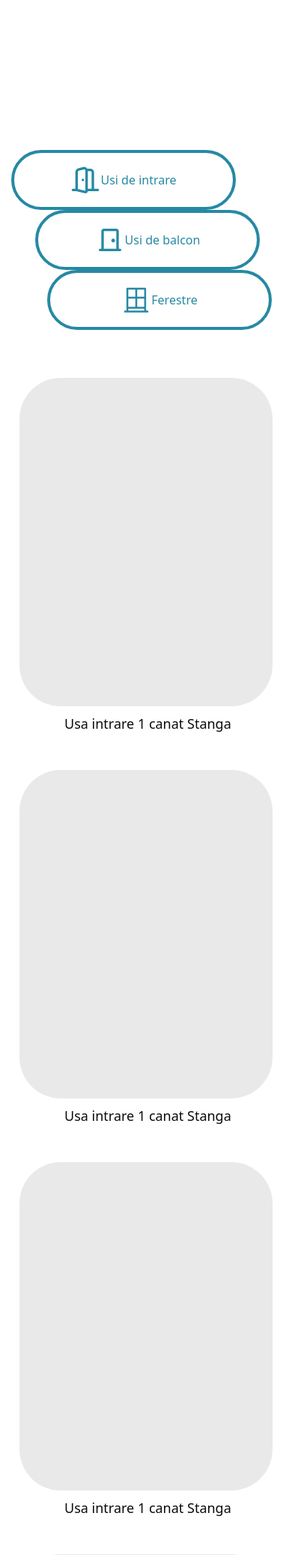
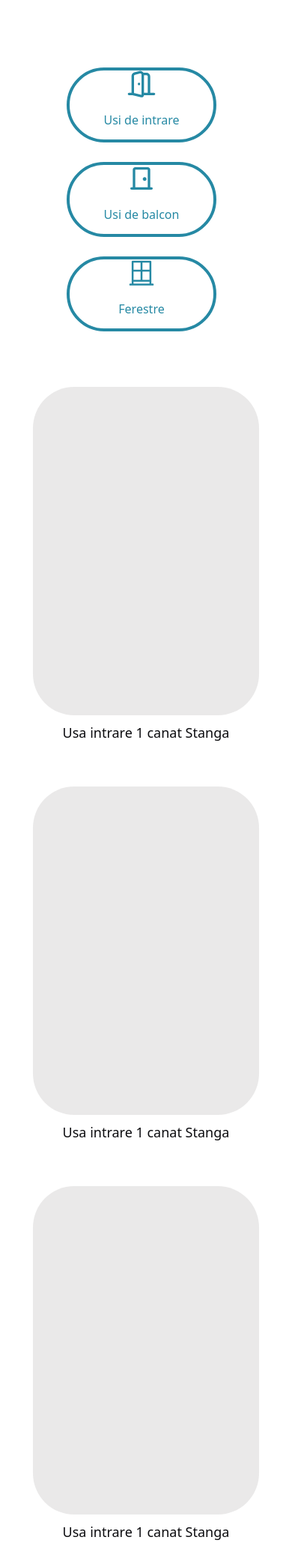
Before and after one commit to deiu25/aplast-site-configurator, a PHP site: page /itemSelect.php in a window 390 px wide. Shown: the part 60-2134 px from the top of the page at 75% size. Run offline with PHP 8.4, Linux system fonts and the light colour scheme; some web fonts are replaced.

Commit message:
itemSelect.php responsive

```diff
--- a/css/styles.css
+++ b/css/styles.css
@@ -16,7 +16,7 @@ body {
 
 .container.margin-top {
   flex: 1 0 auto;
-  margin-top: 200px;
+  margin-top: 80px;
 }
 
 footer {
@@ -63,18 +63,18 @@ footer {
 }
 
 .box {
-  width: 338px;
+  max-width: 338px;
   height: 438px;
   background: rgba(158, 153, 153, 0.22);
   border-radius: 55px;
   backdrop-filter: blur(40px);
+  margin: none;
 }
 
 .door-text {
   font-size: 18px;
   color: rgba(12, 12, 15, 1);
-  margin-left: 60px;
-  margin-top: 10px;
+  margin: 10px 40px;
   text-decoration: none !important;
 }
 
@@ -101,3 +101,18 @@ footer {
   margin-top: 180px;
   padding: 0 72px !important;
 }
+
+@media screen and (max-width: 992px) {
+  .custom {
+    width: 200px;
+    height: 100px;
+    border-radius: 55px;
+    margin: 10px;
+  }
+}
+
+  @media screen and (min-width: 992px) {
+    .custom {
+      margin: 10px;
+    }
+}
--- a/itemSelect.php
+++ b/itemSelect.php
@@ -6,21 +6,21 @@
 <!-- Page Content -->
 <div class="container margin-top">
     <div class="row justify-content-center custom-container ">
-        <ul class="nav d-flex flex-row justify-content-center align-items-center nav-pills mb-3" id="myTab" role="tablist">
-            <li class="custom d-flex justify-content-center me-5" role="presentation">
-                <button class="nav-link d-flex flex-row justify-content-center align-items-center" id="usiIntrare-tab" data-bs-toggle="tab" data-bs-target="#usiIntrare-tab-pane" type="button" role="tab" aria-controls="usiIntrare-tab-pane" aria-selected="true">
+        <ul class="item-select-ul nav d-flex flex-row flex-lg-row justify-content-center align-items-center nav-pills mb-3" id="myTab" role="tablist">
+            <li class="custom d-flex justify-content-center me-lg-5 mb-3 mb-lg-0" role="presentation">
+                <button class="nav-link d-flex flex-column flex-lg-row justify-content-center align-items-center" id="usiIntrare-tab" data-bs-toggle="tab" data-bs-target="#usiIntrare-tab-pane" type="button" role="tab" aria-controls="usiIntrare-tab-pane" aria-selected="true">
                     <img src="getsvg.php?svg=usiIntrare" alt="Usi de intrare" class="img-fluid element-img">
                     <p class="color-primary mt-3">Usi de intrare</p>
                 </button>
             </li>
-            <li class="custom d-flex justify-content-center ms-3" role="presentation">
-                <button class="nav-link d-flex flex-row justify-content-center align-items-center" id="usiBalcon-tab" data-bs-toggle="tab" data-bs-target="#usiBalcon-tab-pane" type="button" role="tab" aria-controls="usiBalcon-tab-pane" aria-selected="false">
+            <li class="custom d-flex justify-content-center ms-lg-3 mb-3 mb-lg-0" role="presentation">
+                <button class="nav-link d-flex flex-column flex-lg-row justify-content-center align-items-center" id="usiBalcon-tab" data-bs-toggle="tab" data-bs-target="#usiBalcon-tab-pane" type="button" role="tab" aria-controls="usiBalcon-tab-pane" aria-selected="false">
                     <img src="getsvg.php?svg=usiBalcon" alt="Usi de balcon" class="img-fluid element-img">
                     <p class="color-primary mt-3">Usi de balcon</p>
                 </button>
             </li>
-            <li class="custom d-flex justify-content-center ms-5" role="presentation">
-                <button class="nav-link d-flex flex-row justify-content-center align-items-center" id="ferestre-tab" data-bs-toggle="tab" data-bs-target="#ferestre-tab-pane" type="button" role="tab" aria-controls="ferestre-tab-pane" aria-selected="false">
+            <li class="custom d-flex justify-content-center ms-lg-5" role="presentation">
+                <button class="nav-link d-flex flex-column flex-lg-row justify-content-center align-items-center" id="ferestre-tab" data-bs-toggle="tab" data-bs-target="#ferestre-tab-pane" type="button" role="tab" aria-controls="ferestre-tab-pane" aria-selected="false">
                     <img src="getsvg.php?svg=ferestre" alt="Ferestre" class="img-fluid element-img">
                     <p class="color-primary mt-3">Ferestre</p>
                 </button>
@@ -43,18 +43,4 @@
     </div>
 </div>
 
-</div>
-
-<script>
-    const tabs = document.querySelectorAll('.custom')
-
-    tabs.forEach(tab => {
-        tab.addEventListener('click', () => {
-            const button = tab.querySelector('button')
-            button.click()
-            tab.classList.toggle('active')
-        })
-    })
-</script>
-
 <?php include "includes/footer.php"; ?>
--- a/js/script.js
+++ b/js/script.js
@@ -33,6 +33,22 @@ function togglesmallMenu() {
       smallMenu.style.display = 'none';
     }
   }
+
+//  Small Menu Tabs Width
+  window.addEventListener('resize', function() {
+    var leftMenu = document.querySelector('.left-menu');
+
+    if (window.innerWidth <= 820) {
+        leftMenu.classList.remove('w-50');
+        leftMenu.classList.add('w-100');
+    } else {
+        leftMenu.classList.remove('w-100');
+        leftMenu.classList.add('w-50');
+    }
+});
+// Trigger the event on page load
+window.dispatchEvent(new Event('resize'));
+
 
 //  Scroll Reveal
 const scroll = ScrollReveal({
```
Also changed, not shown: elements/smallScreensNav.php (+0 -16 lines).
